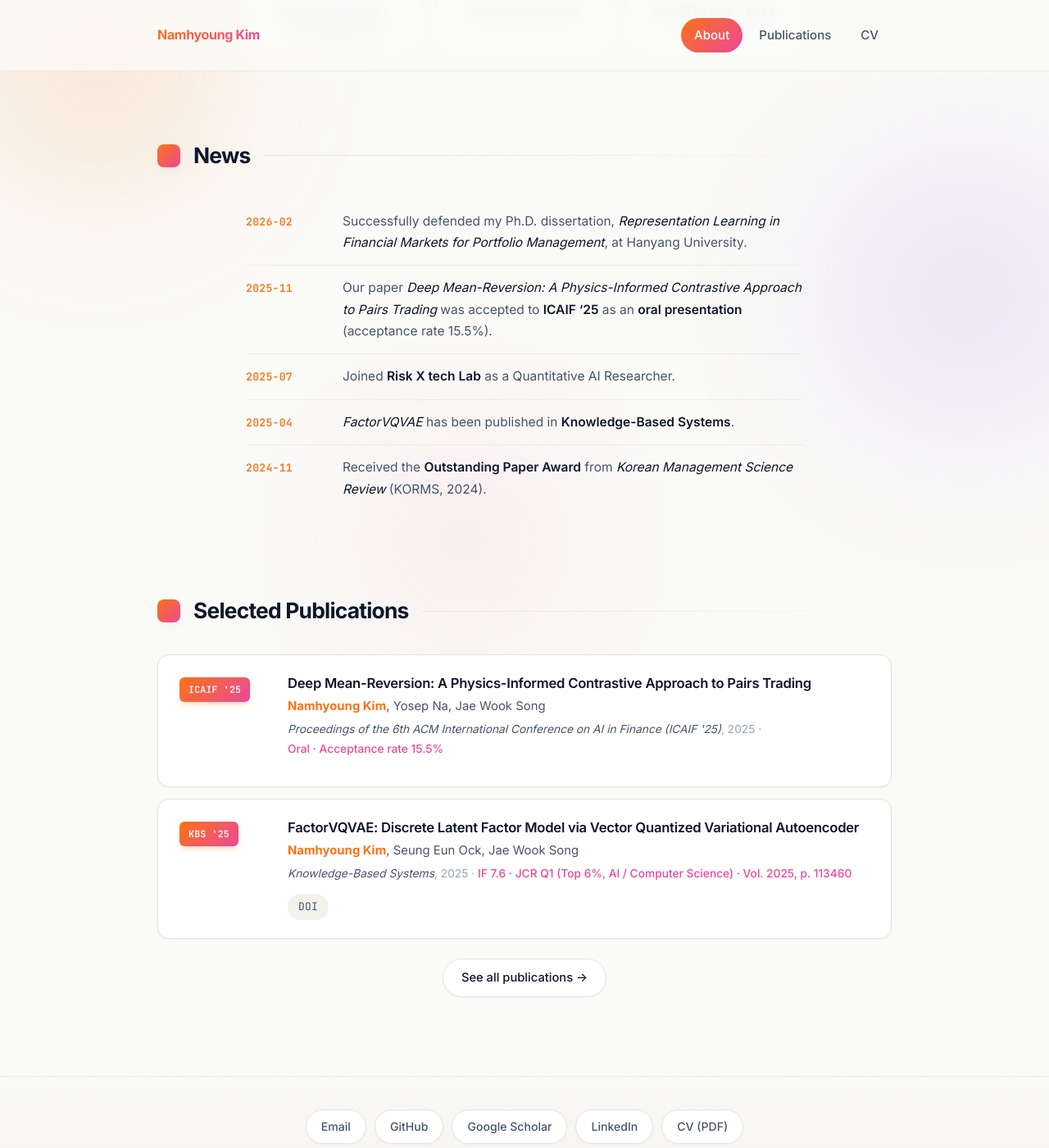
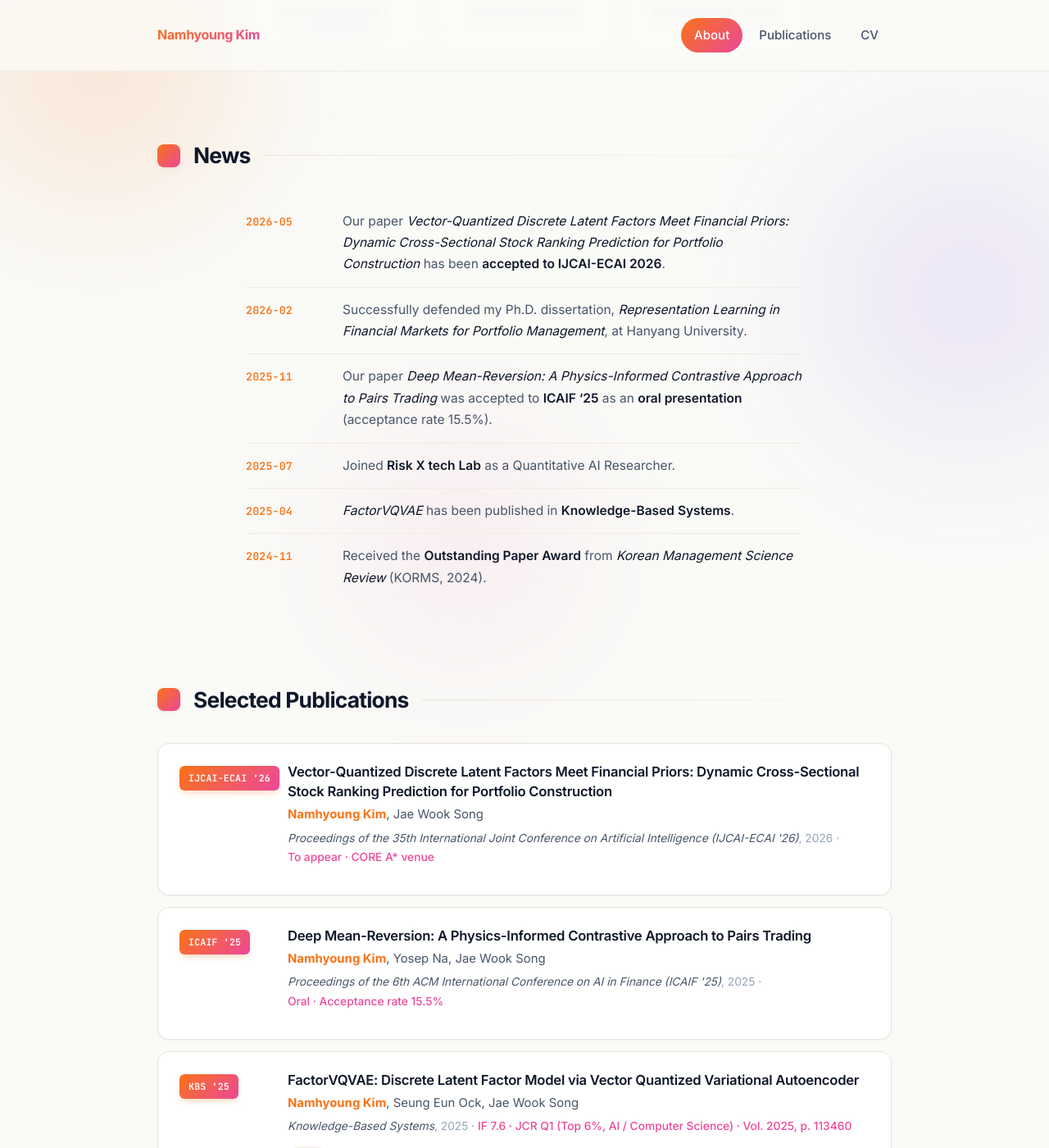
Before and after one commit to x7jeon8gi/x7jeon8gi.github.io, a Jekyll site: the page built from index.html, in a window 1280 px wide and 1400 px high, scrolled down 1074 px. Shown: the whole window at 82% size. Built offline with Jekyll 4.4.1, drawn with Linux system fonts in a browser that asks for light colours.

Commit message:
Add IJCAI-ECAI 2026 acceptance

```diff
--- a/_data/news.yml
+++ b/_data/news.yml
@@ -1,4 +1,7 @@
 # Most-recent first. Each item: { date: "YYYY-MM", html: "..." }
+
+- date: "2026-05"
+  html: "Our paper *Vector-Quantized Discrete Latent Factors Meet Financial Priors: Dynamic Cross-Sectional Stock Ranking Prediction for Portfolio Construction* has been **accepted to IJCAI-ECAI 2026**."
 
 - date: "2026-02"
   html: "Successfully defended my Ph.D. dissertation, *Representation Learning in Financial Markets for Portfolio Management*, at Hanyang University."
--- a/_data/publications.yml
+++ b/_data/publications.yml
@@ -17,6 +17,17 @@
 # =============================================================================
 
 international:
+  - id:          ijcai26-vqfp
+    title:       "Vector-Quantized Discrete Latent Factors Meet Financial Priors: Dynamic Cross-Sectional Stock Ranking Prediction for Portfolio Construction"
+    authors:     ["Namhyoung Kim", "Jae Wook Song"]
+    venue:       "Proceedings of the 35th International Joint Conference on Artificial Intelligence (IJCAI-ECAI '26)"
+    venue_short: "IJCAI-ECAI '26"
+    year:        2026
+    note:        "To appear · CORE A* venue"
+    selected:    true
+    url:         ""
+    links:       []
+
   - id:          icaif25-deep-mr
     title:       "Deep Mean-Reversion: A Physics-Informed Contrastive Approach to Pairs Trading"
     authors:     ["Namhyoung Kim", "Yosep Na", "Jae Wook Song"]
@@ -42,13 +53,6 @@ international:
       - { label: "DOI", url: "https://doi.org/10.1016/j.knosys.2025.113460" }
 
 working_papers:
-  - id:          wp-vqfp
-    title:       "Vector-Quantized Discrete Latent Factors Meet Financial Priors: Dynamic Cross-Sectional Stock Ranking Prediction for Portfolio Construction"
-    authors:     ["Namhyoung Kim", "Jae Wook Song"]
-    venue:       "Under review"
-    venue_short: "Working"
-    year:        2025
-
   - id:          wp-lexicon
     title:       "LEXICON: Making Factors Talk with Language-Aligned Discrete Codebooks in Stock Return Prediction"
     authors:     ["Namhyoung Kim", "Yosep Na", "Jiwon Park", "Jae Wook Song"]
```
